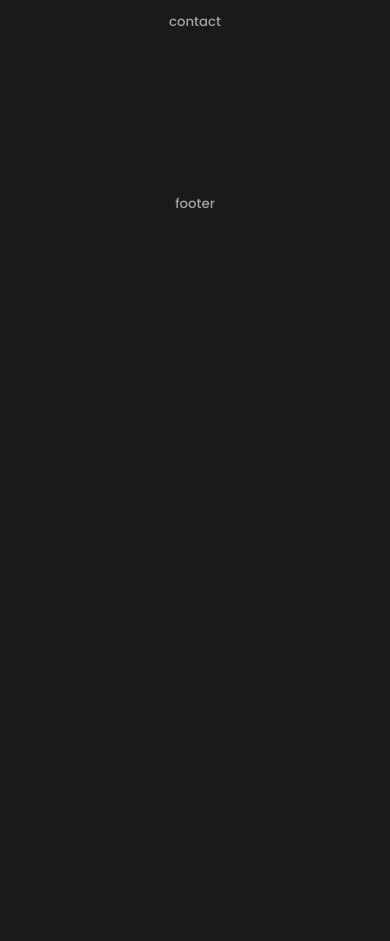
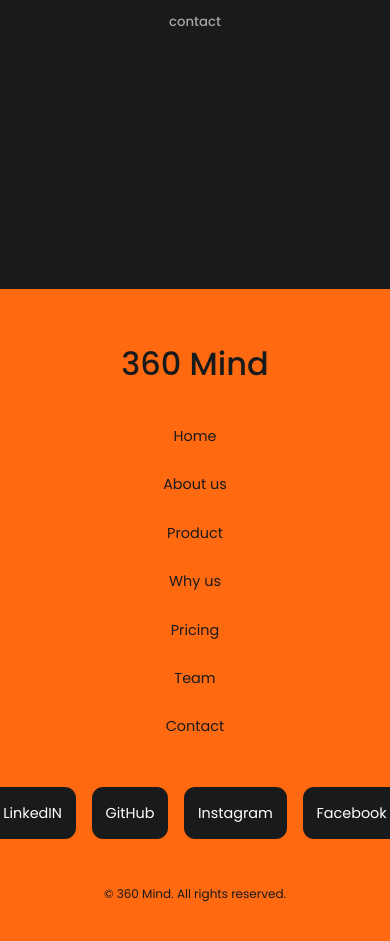
Before and after one commit to JKiskisl/360MindWeb, a React (Create React App) app: page / in a window 390 px wide. Shown: the part 2920-3861 px from the top of the page. Before the commit the page ends 3136 px from the top, so only its background shows below. Built offline with nearby package versions, Linux system fonts and the light colour scheme.

Commit message:
addfacebook

```diff
--- a/src/components/footer/Footer.jsx
+++ b/src/components/footer/Footer.jsx
@@ -1,12 +1,49 @@
+/* eslint-disable jsx-a11y/anchor-is-valid */
 import React from "react";
-
 import "./footer.css";
 
 const Footer = () => {
   return (
-    <section id="footer">
-      <h5>footer</h5>
-    </section>
+    <footer>
+      <a href="#" className="footer__logo">
+        360 Mind
+      </a>
+
+      <ul className="permalinks">
+        <li>
+          <a href="#">Home</a>
+        </li>
+        <li>
+          <a href="#about">About us</a>
+        </li>
+        <li>
+          <a href="#product">Product</a>
+        </li>
+        <li>
+          <a href="#whyus">Why us</a>
+        </li>
+        <li>
+          <a href="#pricing">Pricing</a>
+        </li>
+        <li>
+          <a href="#team">Team</a>
+        </li>
+        <li>
+          <a href="#contact">Contact</a>
+        </li>
+      </ul>
+
+      <div className="footer__socials">
+        <a href="http://www.linkedin.com">LinkedIN</a>
+        <a href="http://www.github.com">GitHub</a>
+        <a href="http://www.instagram.com">Instagram</a>
+        <a href="http://www.facebook.com">Facebook</a>
+      </div>
+
+      <div className="footer__copyright">
+        <small>&copy; 360 Mind. All rights reserved.</small>
+      </div>
+    </footer>
   );
 };
 
--- a/src/components/footer/footer.css
+++ b/src/components/footer/footer.css
@@ -0,0 +1,64 @@
+footer {
+  background: var(--color-primary);
+  padding: 3rem 0;
+  text-align: center;
+  font-size: 0.9rem;
+  margin-top: 16rem;
+}
+
+footer a {
+  color: var(--color-bg);
+}
+
+.footer__logo {
+  font-size: 2rem;
+  font-weight: 500;
+  margin-bottom: 2rem;
+  display: inline-block;
+}
+
+.permalinks {
+  display: flex;
+  flex-wrap: wrap;
+  justify-content: center;
+  gap: 2rem;
+  margin: 0 auto 3rem;
+}
+
+.footer__socials {
+  display: flex;
+  justify-content: center;
+  gap: 1rem;
+  margin-bottom: 4rem;
+}
+
+.footer__socials a {
+  background: var(--color-bg);
+  color: var(--color-white);
+  padding: 0.8rem;
+  border-radius: 0.7rem;
+  display: flex;
+  border: 1px solid transparent;
+}
+
+.footer__socials a:hover {
+  background: transparent;
+  color: var(--color-bg);
+  border-color: var(--color-bg);
+}
+
+.footer__copyright {
+  margin-bottom: 4rem;
+  color: var(--color-bg);
+}
+
+@media screen and (max-width: 600px) {
+  .permalinks {
+    flex-direction: column;
+    gap: 1.5rem;
+  }
+
+  .footer__socials {
+    margin-bottom: 2.6rem;
+  }
+}
--- a/src/components/header/HeaderSocials.jsx
+++ b/src/components/header/HeaderSocials.jsx
@@ -1,5 +1,5 @@
 import React from "react";
-import { BsLinkedin } from "react-icons/bs";
+import { BsFacebook, BsLinkedin } from "react-icons/bs";
 import { BsGithub } from "react-icons/bs";
 import { BsInstagram } from "react-icons/bs";
 
@@ -15,6 +15,9 @@ const HeaderSocials = () => {
       <a href="https://instagram.com" target="_blank" rel="noreferrer">
         <BsInstagram />
       </a>
+      <a href="https://facebook.com" target="_blank" rel="noreferrer">
+        <BsFacebook />
+      </a>
     </div>
   );
 };
```
